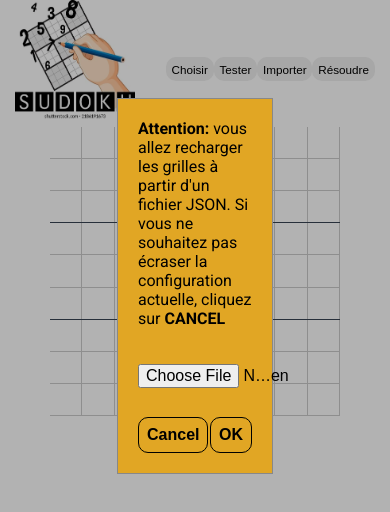
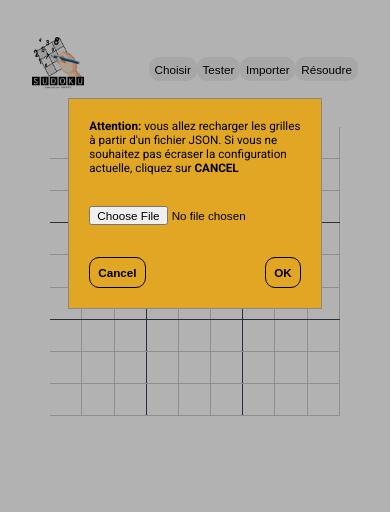
Before and after one commit to MenAllen/MySudoku, a plain HTML site: page index.html in a window 390 px wide. Both pictures are taken after a click on the button "Importer". Drawn offline with Linux system fonts and the light colour scheme.

Commit message:
fix responsive minor bug

```diff
--- a/css/style.css
+++ b/css/style.css
@@ -59,23 +59,22 @@ button {
 }
 
 .logo {
-  height: 120px;
-  width: 120px;
+  height: min(calc(80vh / 6), calc(80vw / 6));
+  width: min(calc(80vh / 6), calc(80vw / 6));
 }
 
 .myHeaderNav {
   display: flex;
   flex-direction: row;
-/*  width: 60vw; */
   height: 15vh;
   justify-content: space-around;
+  align-items: center;
   margin: 0 auto;
 }
 
 .myNav {
   display: flex;
   flex-direction: row;
-/*  margin-left: 20vw; */
   align-items: center;
 }
 
@@ -106,23 +105,23 @@ button {
   margin: 25% auto; /* 25% from the top and centered */
   padding: 20px;
   border: 1px solid #888;
-  width: 40vw;
+  width: 65vw;
 }
 
 .modal-content p {
   align-self: center;
   margin-bottom: 1em;
+  font-size: min(3vh, 3vw);
 }
 
 #inputFile {
   margin: 20px 0 0;
   padding: 0;
-  height: 4vh;
-  width: 40vw;
+  width: auto;
   text-align: center;
   appearance: button;
   -webkit-appearance: button;
-  font-size: 16px;
+  font-size: min(3vh, 3vw);
 }
 
 *, ::after, ::before {
@@ -139,7 +138,7 @@ button {
   color: #000000;
   background-color: #E1A624;
   float: right;
-  font-size: 16px;
+  font-size: min(3vh, 3vw);
   font-weight: bold;
   align-self: center;
   margin: 20px 0 0;
@@ -150,9 +149,7 @@ button {
 .iclose:hover,
 .iclose:focus,
 .icancel:hover,
-.icancel:focus,
-.copyClip:hover,
-.copyClip:focus {
+.icancel:focus {
   color: black;
   text-decoration: none;
   cursor: pointer;
--- a/index.html
+++ b/index.html
@@ -12,7 +12,7 @@
 	</head>
 	<body>
 		<header class="myHeaderNav">
-			<img class="logo" src="sudoku.webp" width="64px" height="64px" />
+			<img class="logo" src="sudoku.webp"/>
 			<nav class="myNav">
 				<button id="choose-button">Choisir</button>
 				<button id="check-button">Tester</button>
--- a/js/script.js
+++ b/js/script.js
@@ -1,4 +1,4 @@
-import { gridImport, gridChoose, createElement } from "./scriptImport.js";
+import { gridImport, gridChoose } from "./scriptImport.js";
 
 // Vérifier les valeurs du tableau sur click
 const controlValues = () => {
```
Also changed, not shown: README.md.
